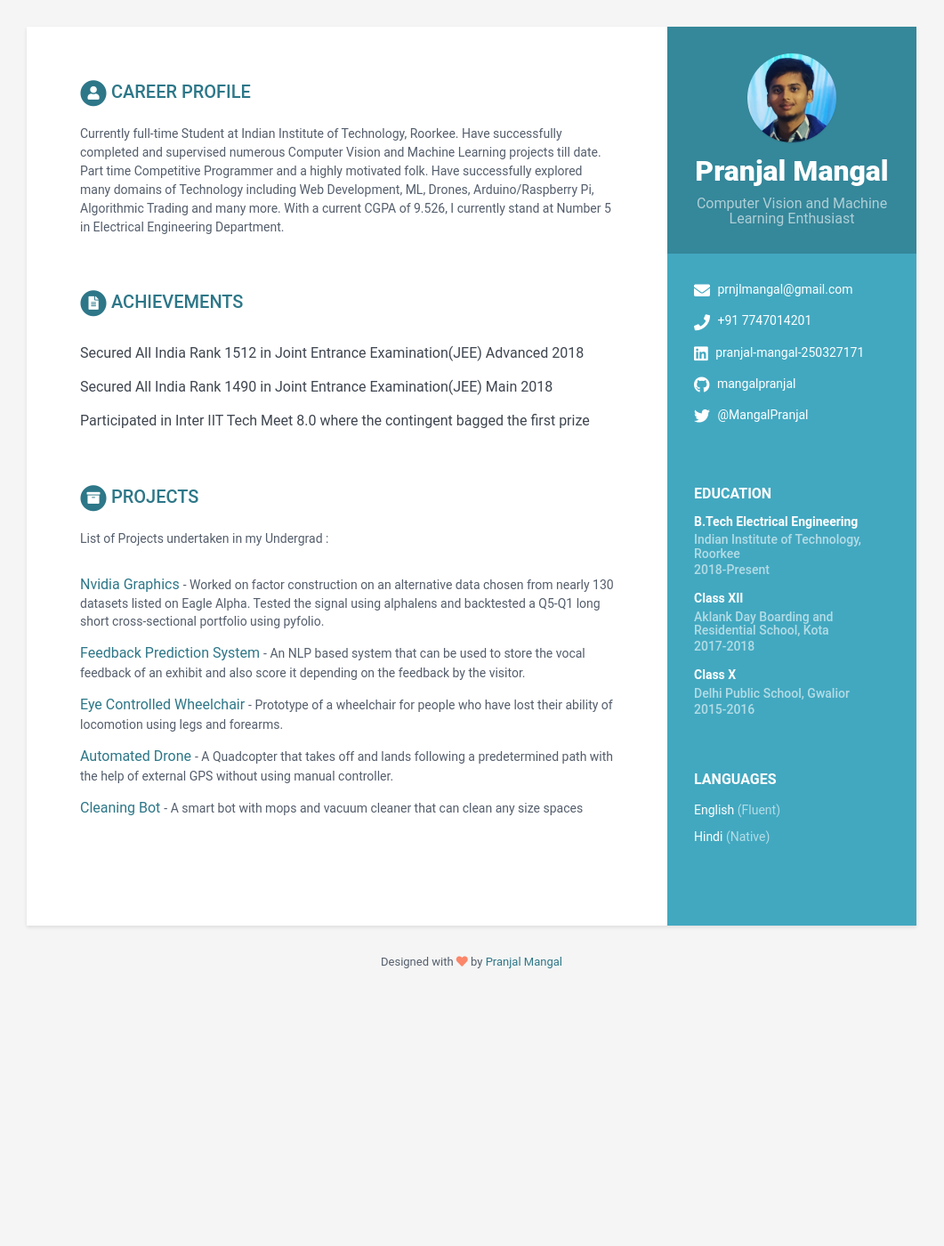
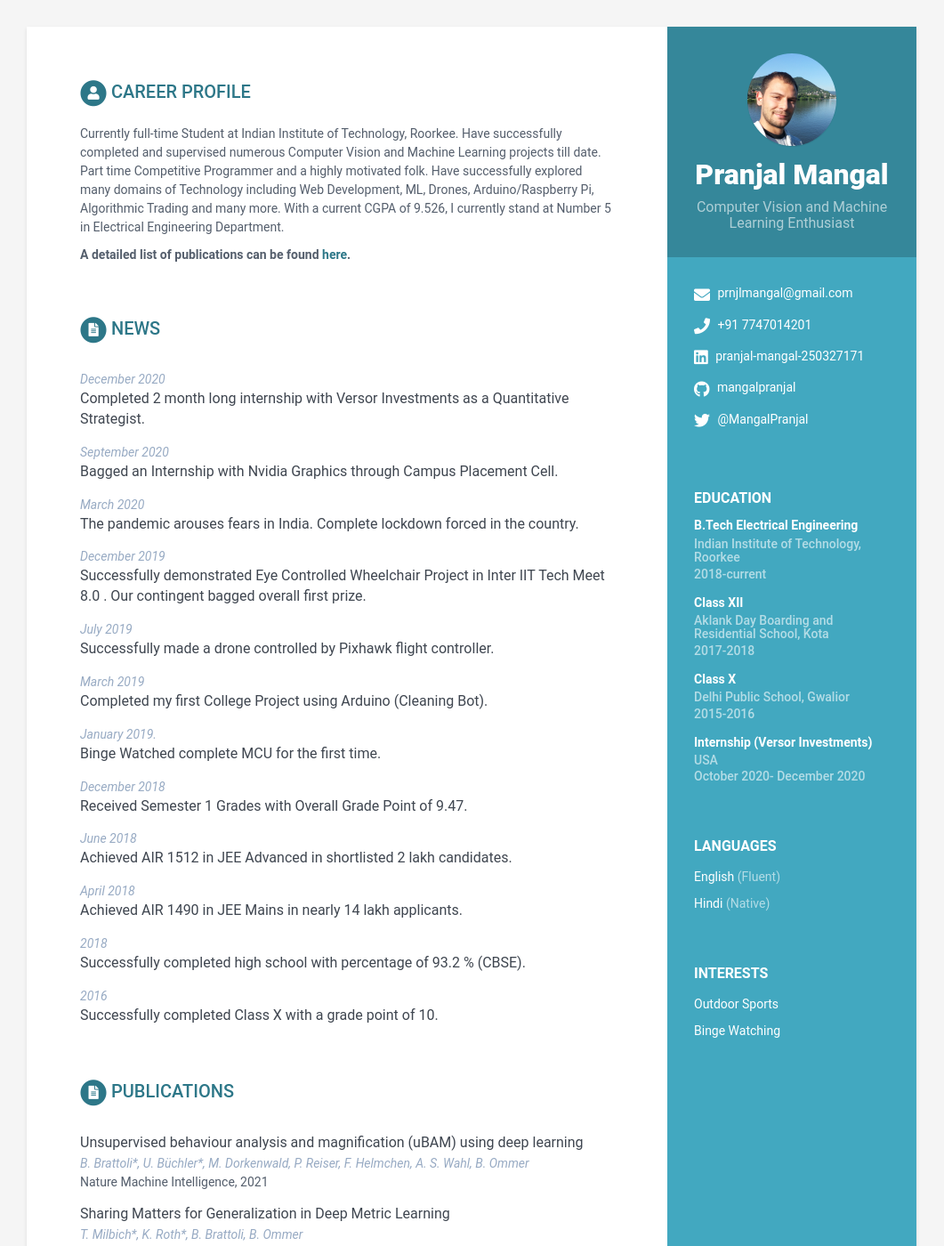
Before and after one commit to mangalpranjal/mangalpranjal.github.io, a Jekyll site: the page built from index.html, in a window 1280 px wide and 1400 px high. Shown: the whole window at 89% size, without its empty margins (110-1171 px from the left). Built offline with Jekyll 4.4.1, drawn with Linux system fonts in a browser that asks for light colours; some of the changed text lies outside the part shown.

Commit message:
Changing data.yml

```diff
--- a/_config.yml
+++ b/_config.yml
@@ -1,9 +1,9 @@
 #Update all the sections by editing the data.yml file inside _data folder.
 
 # Site Settings
-title: Pranjal Mangal Resume
-url: 'https://mangalpranjal.github.io/' #'http://webjeda.com'
-baseurl: 'https://mangalpranjal.github.io/' #change it according to your repository name
+title: Biagio Brattoli Resume
+url: '' #'http://webjeda.com'
+baseurl: '' #change it according to your repository name
 # Style will be applied only after restarting the build or serve. Just choose one of the options.
 theme_skin: blue # blue turquoise green berry orange ceramic
 chrome_mobile_color: #use hex colors (ex:#1976d2) or leave empty if you don't want a color for chrome mobile searchbar
@@ -27,5 +27,3 @@ compress_html: # - http://jch.penibelst.de/
 port: 4000
 host: 0.0.0.0
 safe: false
-
-theme: jekyll-theme-cayman
--- a/_data/data.yml
+++ b/_data/data.yml
@@ -9,7 +9,7 @@ sidebar:
     # Profile information
     name: Pranjal Mangal
     tagline: Computer Vision and Machine Learning Enthusiast
-    avatar: profile.jpg  #place a 100x100 picture inside /assets/images/ folder and provide the name of the file below
+    avatar: profile.png  #place a 100x100 picture inside /assets/images/ folder and provide the name of the file below
 
     # Sidebar links
     email: prnjlmangal@gmail.com
@@ -31,11 +31,11 @@ sidebar:
       - idiom: Hindi
         level: Native
 
-    skills:
-      - item: PHP
+    interests:
+      - item: Outdoor Sports
         link:
 
-      - item:
+      - item: Binge Watching
         link:
 
 career-profile:
@@ -45,23 +45,11 @@ career-profile:
       projects till date. Part time Competitive Programmer and a highly motivated folk. Have successfully explored many domains of Technology including Web Development, ML, Drones,
       Arduino/Raspberry Pi, Algorithmic Trading and many more. With a current CGPA of 9.526, I currently stand at Number 5 in Electrical Engineering Department.
 
-news:
-    title: Achievements
-    intro: |
-
-
-    posts:
-        - time:
-          title: Secured All India Rank 1512 in Joint Entrance Examination(JEE) Advanced 2018
-        - time:
-          title: Secured All India Rank 1490 in Joint Entrance Examination(JEE) Main 2018
-        - time:
-          title: Participated in Inter IIT Tech Meet 8.0 where the contingent bagged the first prize
 
 education:
     - degree: B.Tech Electrical Engineering
       university: Indian Institute of Technology, Roorkee
-      time: 2018-Present
+      time: 2018-current
       details: |
         CGPA: 9.52
 
@@ -77,58 +65,197 @@ education:
       details: |
         CGPA: 10
 
+    - degree: Internship (Versor Investments)
+      university: USA
+      time: October 2020- December 2020
+      details: |
+        Quantitative Strategist
 
-projects:
-    title: Internship
-    intro: >
-      List of Projects undertaken in my Undergrad :
+educationcomplete:
+    - degree: B.Tech Electrical Engineering
+      university: Indian Institute of Technology, Roorkee
+      time: 2018-current
+      details: |
+        CGPA: 9.52
 
-    assignments:
-      - title: ARP Investments
-        link: "https://github.com/ariesiitr/Trading-Desk"
-        tagline: "Wrkd on factor construction on an alternative data chosen from nearly 130 datasets listed on Eagle Alpha. Tested the signal using alphalens and backtested a Q5-Q1 long short cross-sectional portfolio using pyfolio."
-      - title: Feedback Prediction System
-        #link: "#"
-        tagline: "An NLP based system that can be used to store the vocal feedback of an exhibit and also score it depending on the feedback by the visitor."
+    - degree: Class XII
+      university: Aklank Day Boarding and Residential School, Kota
+      time: 2017-2018
+      details: |
+        Percentage: 93.2
 
-      - title: Eye Controlled Wheelchair
-        link: "https://github.com/mangalpranjal/Eye-Controlled-Wheelchair"
-        tagline: "Prototype of a wheelchair for people who have lost their ability of locomotion using legs and forearms."
+    - degree: Class X
+      university: Delhi Public School, Gwalior
+      time: 2015-2016
+      details: |
+        CGPA: 10
 
-      - title: Automated Drone
-        #link: "#"
-        tagline: "A Quadcopter that takes off and lands following a predetermined path with the help of external GPS without using manual controller."
-
-      - title: Cleaning Bot
-        link: "https://github.com/mangalpranjal/cleaning-bot"
-        tagline: "A smart bot with mops and vacuum cleaner that can clean any size spaces"
-
-projects:
-    title: Projects
-    intro: >
-      List of Projects undertaken in my Undergrad :
-
-    assignments:
-      - title: Nvidia Graphics
-        link: "https://github.com/ariesiitr/Trading-Desk"
-        tagline: "Worked on factor construction on an alternative data chosen from nearly 130 datasets listed on Eagle Alpha. Tested the signal using alphalens and backtested a Q5-Q1 long short cross-sectional portfolio using pyfolio."
-      - title: Feedback Prediction System
-        #link: "#"
-        tagline: "An NLP based system that can be used to store the vocal feedback of an exhibit and also score it depending on the feedback by the visitor."
-
-      - title: Eye Controlled Wheelchair
-        link: "https://github.com/mangalpranjal/Eye-Controlled-Wheelchair"
-        tagline: "Prototype of a wheelchair for people who have lost their ability of locomotion using legs and forearms."
-
-      - title: Automated Drone
-        #link: "#"
-        tagline: "A Quadcopter that takes off and lands following a predetermined path with the help of external GPS without using manual controller."
-
-      - title: Cleaning Bot
-        link: "https://github.com/mangalpranjal/cleaning-bot"
-        tagline: "A smart bot with mops and vacuum cleaner that can clean any size spaces"
+    - degree: Internship (Versor Investments)
+      university: USA
+      time: October 2020- December 2020
+      details: |
+        Quantitative Strategist
 
 
+#experiences:
+    #- role: Lead Developer
+      #time: 2015 - Present
+      #company: Startup Hubs, San Francisco
+      #details: |
+        #Describe your role here lorem ipsum dolor sit amet, consectetuer
+        #adipiscing elit. Aenean commodo ligula eget dolor. Aenean massa.
+        #Cum sociis natoque penatibus et magnis dis parturient montes,
+        #nascetur ridiculus mus. Donec quam felis, ultricies nec,
+        #pellentesque eu, pretium quis, sem. Nulla consequat massa quis
+        #enim. Donec pede justo. Sed ut perspiciatis unde omnis iste natus
+        #error sit voluptatem accusantium doloremque laudantium, totam rem
+        #aperiam, eaque ipsa quae ab illo inventore veritatis et quasi
+        #architecto beatae vitae dicta sunt explicabo.
+
+          #- Bullet point
+          #- Bullet point
+
+    #- role: Senior Software Engineer
+      #time: 2014 - 2015
+      #company: Google, London
+      #details: |
+        #Describe your role here lorem ipsum dolor sit amet, consectetuer
+        #adipiscing elit. Aenean commodo ligula eget dolor. Aenean massa.
+        #Cum sociis natoque penatibus et magnis dis parturient montes,
+        #nascetur ridiculus mus. Donec quam felis, ultricies nec,
+        #pellentesque eu, pretium quis, sem.
+
+          #- Bullet point
+          #- Bullet point
+
+    #- role: UI Developer
+      #time: 2012 - 2014
+      #company: Amazon, London
+      #details: |
+        #Describe your role here lorem ipsum dolor sit amet, consectetuer
+        #adipiscing elit. Aenean commodo ligula eget dolor. Aenean massa.
+        #Cum sociis natoque penatibus et magnis dis parturient montes,
+        #nascetur ridiculus mus. Donec quam felis, ultricies nec,
+        #pellentesque eu, pretium quis, sem.
+
+          #- Bullet point
+          #- Bullet point
+
+#projects:
+    #title: Projects
+    #intro: >
+      #You can list your side projects or open source libraries in this
+      #section. Lorem ipsum dolor sit amet, consectetur adipiscing elit.
+      #Vestibulum et ligula in nunc bibendum fringilla a eu lectus.
+
+    #assignments:
+      #- title: Velocity
+        #link: "#hook"
+        #tagline: "A responsive website template designed to help startups promote, market and sell their products."
+
+      #- title: DevStudio
+        #link: "#"
+        #tagline: "A responsive website template designed to help web developers/designers market their services."
+
+      #- title: Tempo
+        #link: "#"
+        #tagline: "A responsive website template designed to help startups promote their products or services and to attract users &amp; investors"
+
+      #- title: Atom
+        #link: "#"
+        #tagline: "A comprehensive website template solution for startups/developers to market their mobile apps."
+
+      #- title: Delta
+        #link: "#"
+        #tagline: "A responsive Bootstrap one page theme designed to help app developers promote their mobile apps"
+
+publications:
+    title: Publications
+    intro: |
+
+
+    papers:
+      - title: "Unsupervised behaviour analysis and magnification (uBAM) using deep learning"
+        authors: B. Brattoli*, U. Büchler*, M. Dorkenwald, P. Reiser, F. Helmchen, A. S. Wahl, B. Ommer
+        conference: Nature Machine Intelligence, 2021
+
+      - title: "Sharing Matters for Generalization in Deep Metric Learning"
+        authors: T. Milbich*, K. Roth*, B. Brattoli, B. Ommer
+        conference: tPAMI, 2020
+
+      - title: "Rethinking Zero-shot Video Classification: End-to-end Training for Realistic Applications"
+        authors: B. Brattoli, J. Tighe, F. Zhdanov, P. Perona, K. Chalupka
+        conference: CVPR, 2020
+
+      - title: "MIC: Mining Interclass Characteristics for Improved Metric Learning"
+        authors: B. Brattoli*, K. Roth*, B. Ommer
+        conference: ICCV, 2019
+
+      - title: "Improving Spatiotemporal Self-Supervision by Deep Reinforcement Learning"
+        authors: B. Brattoli*, U. Buechler*, B. Ommer
+        conference: ECCV, 2018
+
+      - title: "LSTM Self-Supervision for Detailed Behavior Analysis"
+        authors: B. Brattoli*, U. Buechler*, A. Wahl, M. Schwab, B. Ommer
+        conference: CVPR, 2017
+
+      - title: "Cross and Learn: Cross-Modal Self-Supervision"
+        authors: N. Sayer, B. Brattoli, B. Ommer
+        conference: oral at GCPR, 2018
+
+      - title: "X-GAN: Improving Generative Adversarial Networks with ConveX Combinations"
+        authors: O. Blum, B. Brattoli, B. Ommer
+        conference: oral at GCPR, 2018
+
+      - title: "Optogenetically stimulating intact rat corticospinal tract post-stroke restores motor control through regionalized functional circuit formation"
+        authors: A. S. Wahl*, U. Büchler*, A. Brändli, B. Brattoli, S. Musall, H. Kasper, B. V. Ineichen, F. Helmchen, B. Ommer & M. E. Schwab
+        conference: "Nature Communications, 2017"
+
+      - title: "Early reduced behavioral activity induced by large strokes affects the efficiency of enriched environment in rats"
+        authors: A. S. Wahl, Erlebach, E, B. Brattoli, U. Büchler, J. Kaiser, V.B. Ineichen, A.C. Mosberger, S. Schneeberger, S. Imobersteg, M. Wieckhorst, M. Stirn, A. Schroeter, B. Ommer, M.E. Schwab
+        conference: "Journal of Cerebral Blood Flow & Metabolism, 2018"
+
+news:
+    title: News
+    intro: |
+
+
+    posts:
+        - time: December 2020
+          title: Completed 2 month long internship with Versor Investments as a Quantitative Strategist.
+
+        - time: September 2020
+          title: Bagged an Internship with Nvidia Graphics through Campus Placement Cell.
+
+        - time: March 2020
+          title: The pandemic arouses fears in India. Complete lockdown forced in the country.
+
+        - time: December 2019
+          title: Successfully demonstrated Eye Controlled Wheelchair Project in Inter IIT Tech Meet 8.0 . Our contingent bagged overall first prize.
+
+        - time: July 2019
+          title: Successfully made a drone controlled by Pixhawk flight controller.
+
+        - time: March 2019
+          title: Completed my first College Project using Arduino (Cleaning Bot).
+
+        - time: January 2019.
+          title: Binge Watched complete MCU for the first time.
+
+        - time: December 2018
+          title: Received Semester 1 Grades with Overall Grade Point of 9.47.
+
+        - time: June 2018
+          title: Achieved AIR 1512 in JEE Advanced in shortlisted 2 lakh candidates.
+
+        - time: April 2018
+          title: Achieved AIR 1490 in JEE Mains in nearly 14 lakh applicants.
+
+        - time: 2018
+          title: Successfully completed high school with percentage of 93.2 % (CBSE).
+
+        - time: 2016
+          title: Successfully completed Class X with a grade point of 10.
 
 
 skills:
@@ -136,22 +263,22 @@ skills:
 
     toolset:
       - name: Python
-        level:
+        level: 100%
+
+      - name: PyTorch
+        level: 90%
+
+      - name: Tensorflow
+        level: 60%
+
+      - name: Caffe
+        level: 80%
+
+      - name: Matlab
+        level: 90%
 
       - name: C/C++
-        level:
-
-      - name: Arduino/ Raspberry Pi
-        level:
-
-      - name: Finance
-        level:
-
-      - name: Competitive Programming
-        level:
-
-      - name: Github
-        level:
+        level: 75%
 
 footer: >
-    Designed with <i class="fas fa-heart"></i> by <a href="https://www.linkedin.com/in/pranjal-mangal-250327171/" target="_blank" rel="nofollow">Pranjal Mangal</a>
+    Designed with <i class="fas fa-heart"></i> by <a href="http://themes.3rdwavemedia.com" target="_blank" rel="nofollow">Xiaoying Riley</a>
--- a/_includes/career-profile.html
+++ b/_includes/career-profile.html
@@ -12,6 +12,7 @@
 
   <div class="summary">
     {{ career-profile.summary | markdownify }}
+    <b>A detailed list of publications can be found <a href="https://bbrattoli.github.io/publications/">here</a>.</b>
   </div><!--//summary-->
 
 </section><!--//section-->
```
Also changed, not shown: README.md, assets/images/profile.jpg (deleted), assets/images/profile.png (added), assets/images/profile_old.jpg (deleted), assets/images/profile_old.png (added).
